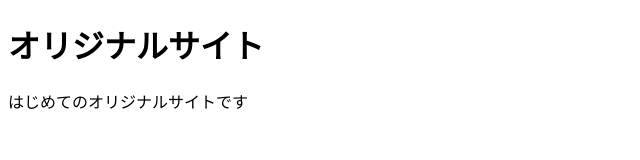
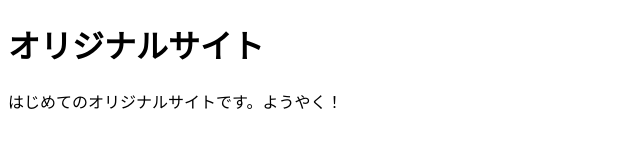
Before and after one commit to minaminami373/mysite, a plain HTML site: page index.html in a window 1280 px wide. Shown: the full height of the page, 0-640 px from the left. Drawn offline with Linux system fonts and the light colour scheme.

Commit message:
Add files via upload

```diff
--- a/index.html
+++ b/index.html
@@ -8,7 +8,7 @@
 </head>
 <body>
   <h1>オリジナルサイト</h1>
-  <p>はじめてのオリジナルサイトです</p>
+  <p>はじめてのオリジナルサイトです。ようやく！</p>
 
 </body>
 </html>
```
